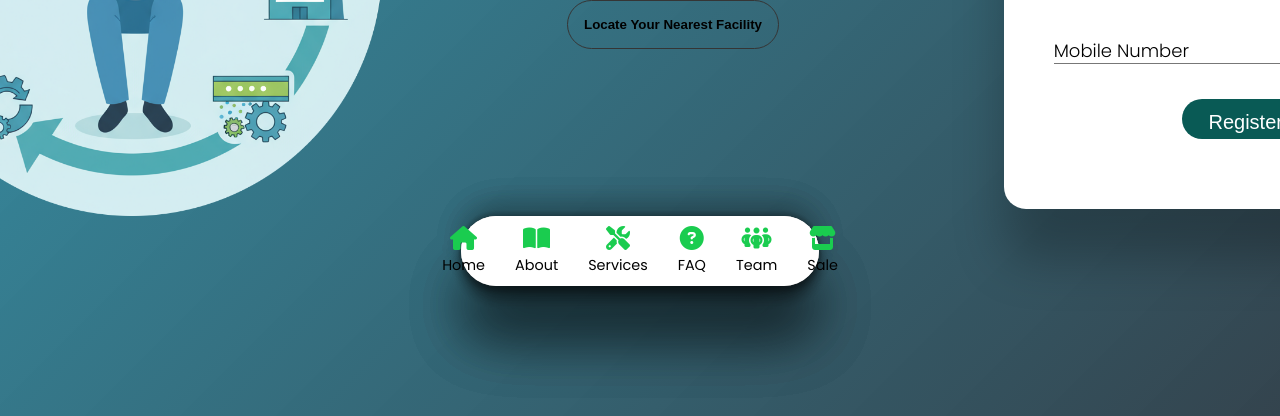
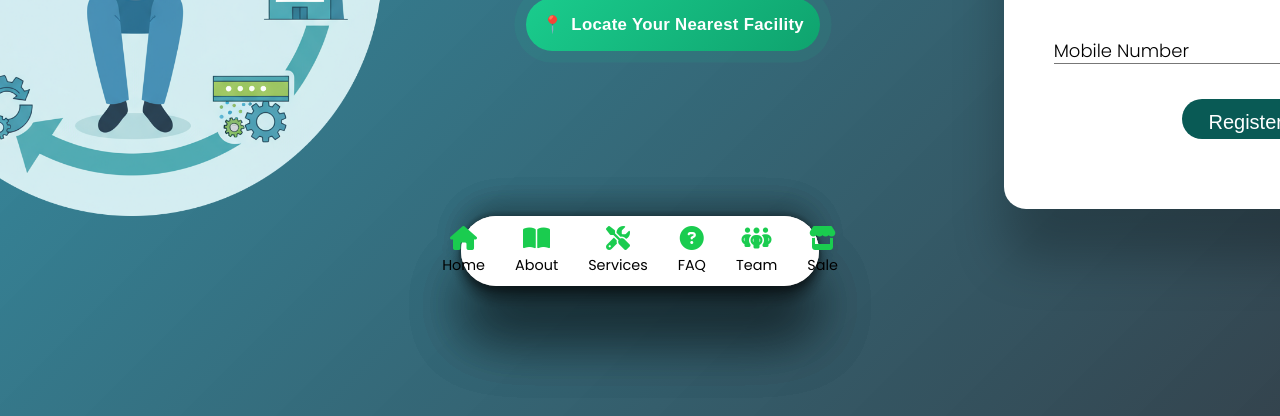
Before and after one commit to rahul-07-bit/E-Renew-2.0, a website with bundled scripts: page Frontend/public/index.html in a window 1280 px wide. Shown: the part 504-920 px from the top of the page. Built offline with nearby package versions, Linux system fonts and the light colour scheme.

Commit message:
Highlight Locate Nearest Facility button with pulse glow animation

```diff
--- a/Frontend/public/css/style.css
+++ b/Frontend/public/css/style.css
@@ -384,15 +384,36 @@ a {
 
 
 .hero-map-btn {
-  border: rgb(53, 53, 53) 0.1rem solid;
-  background: none;
+  border: none;
+  background: linear-gradient(135deg, #1ACC8D, #0fa36e);
+  color: #fff;
+  font-size: 1.05rem;
+  font-weight: 700;
+  letter-spacing: 0.3px;
+  box-shadow: 0 0 0 0 rgba(26, 204, 141, 0.5);
+  animation: pulseGlow 2s ease-in-out infinite;
+  position: relative;
+  cursor: pointer;
+}
+
+.hero-map-btn span::before {
+  content: "\1F4CD";
+  margin-right: 8px;
 }
 
 .hero-map-btn:hover {
   cursor: pointer;
-  background: #1ACC8D;
+  background: linear-gradient(135deg, #15b87e, #0d8f5f);
   color: white;
-  border: rgb(255, 255, 255);
+  transform: scale(1.05);
+  box-shadow: 0 4px 20px rgba(26, 204, 141, 0.4);
+  animation: none;
+}
+
+@keyframes pulseGlow {
+  0% { box-shadow: 0 0 0 0 rgba(26, 204, 141, 0.5); }
+  70% { box-shadow: 0 0 0 14px rgba(26, 204, 141, 0); }
+  100% { box-shadow: 0 0 0 0 rgba(26, 204, 141, 0); }
 }
 
 @keyframes jumpInfinite {
```
